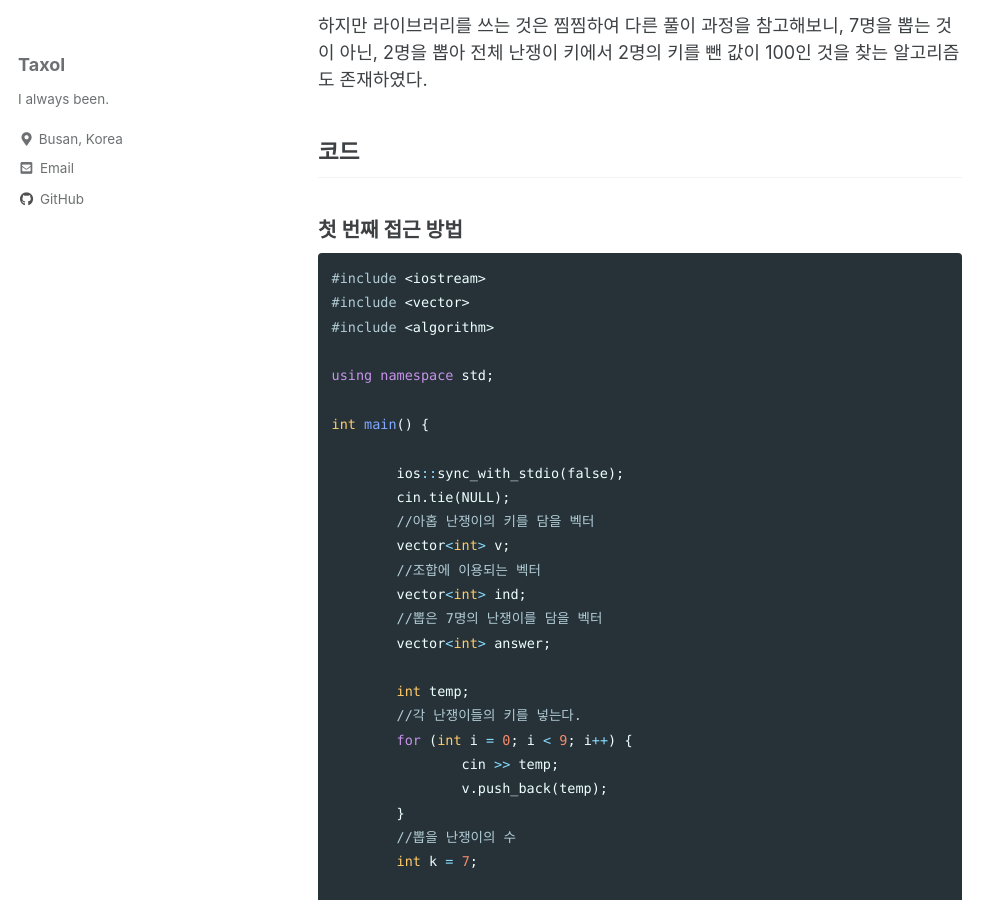
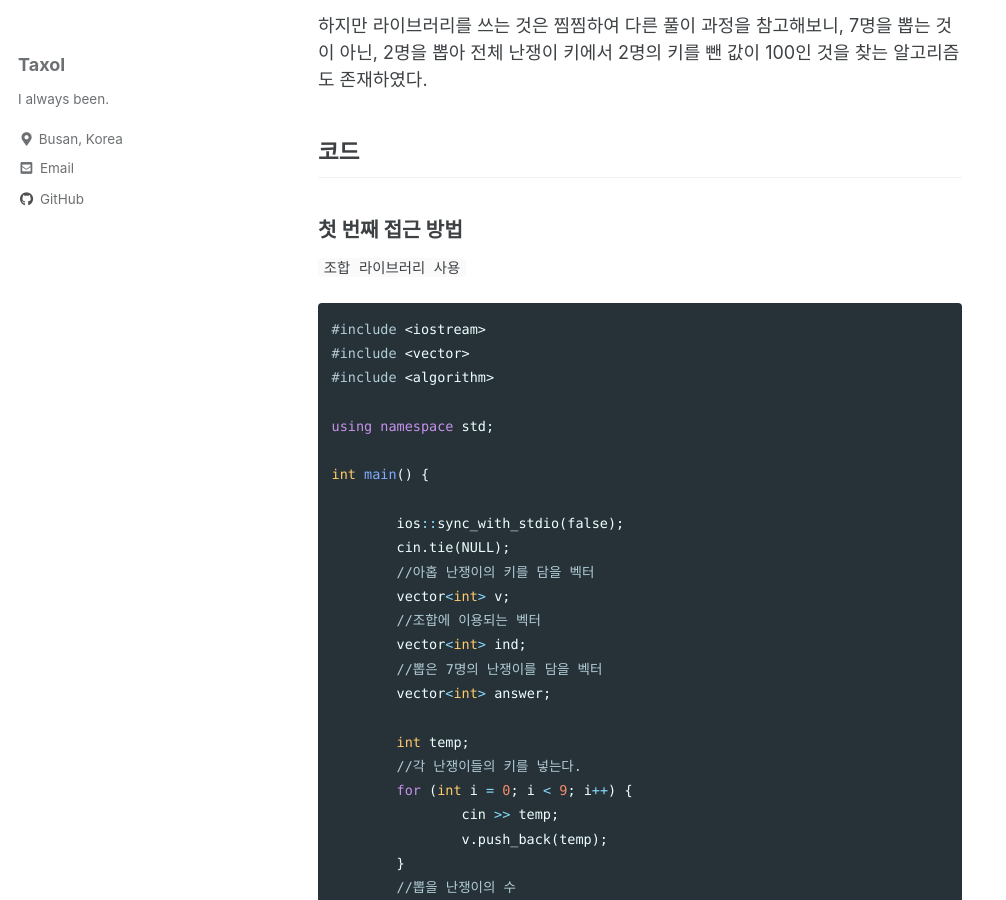
Before and after one commit to taxol1203/taxol1203.github.io, a Jekyll site: the page built from _posts/2020-08-31-bj-일곱난쟁이.md, in a window 1280 px wide and 900 px high, scrolled down 756 px. Shown: the whole window, without its empty margins (0-1006 px from the left). Built offline with Jekyll 4.4.1, drawn with Linux system fonts in a browser that asks for light colours; cached includes are drawn as plain includes.

Commit message:
bj 2039 modify

````diff
--- a/_posts/2020-08-31-bj-일곱난쟁이.md
+++ b/_posts/2020-08-31-bj-일곱난쟁이.md
@@ -31,6 +31,7 @@ tags:
 
 ## 코드
 ### 첫 번째 접근 방법
+`조합 라이브러리 사용`
 ```c++
 #include <iostream>
 #include <vector>
@@ -99,6 +100,7 @@ int main() {
 }
 ```
 ### 두 번째 접근 방법
+`여의 개념 사용`
 ```c++
 #include <iostream>
 #include <vector>
````
